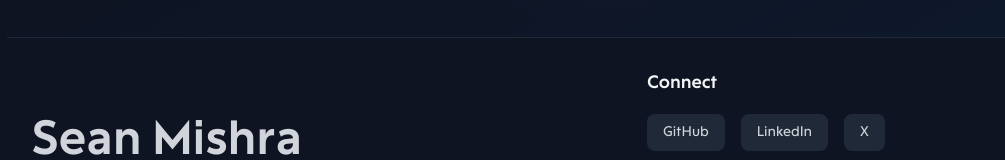
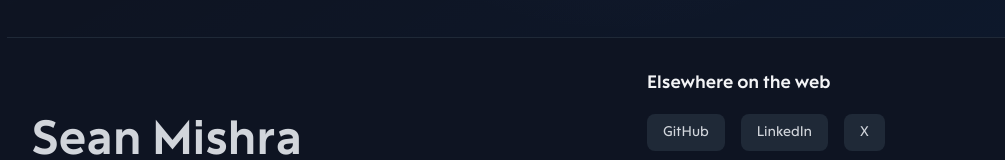
Before and after one commit to seanmishra/personal-website, a Next.js app: page / in a window 1280 px wide. Shown: the part 2797-2957 px from the top of the page, without its empty margins (57-1062 px from the left). Built offline with nearby package versions, Linux system fonts and the light colour scheme; no server answers.

Commit message:
updated footer copy

```diff
--- a/src/components/layout/footer.tsx
+++ b/src/components/layout/footer.tsx
@@ -32,7 +32,7 @@ export function Footer({ className = '' }: FooterProps) {
           {/* Connect */}
           <div className="flex flex-col gap-4">
             <h3 className="text-lg font-sans font-semibold text-primary">
-              Connect
+              Elsewhere on the web
             </h3>
             <div className="flex gap-4">
               {socialLinks.map((link) => (
```
